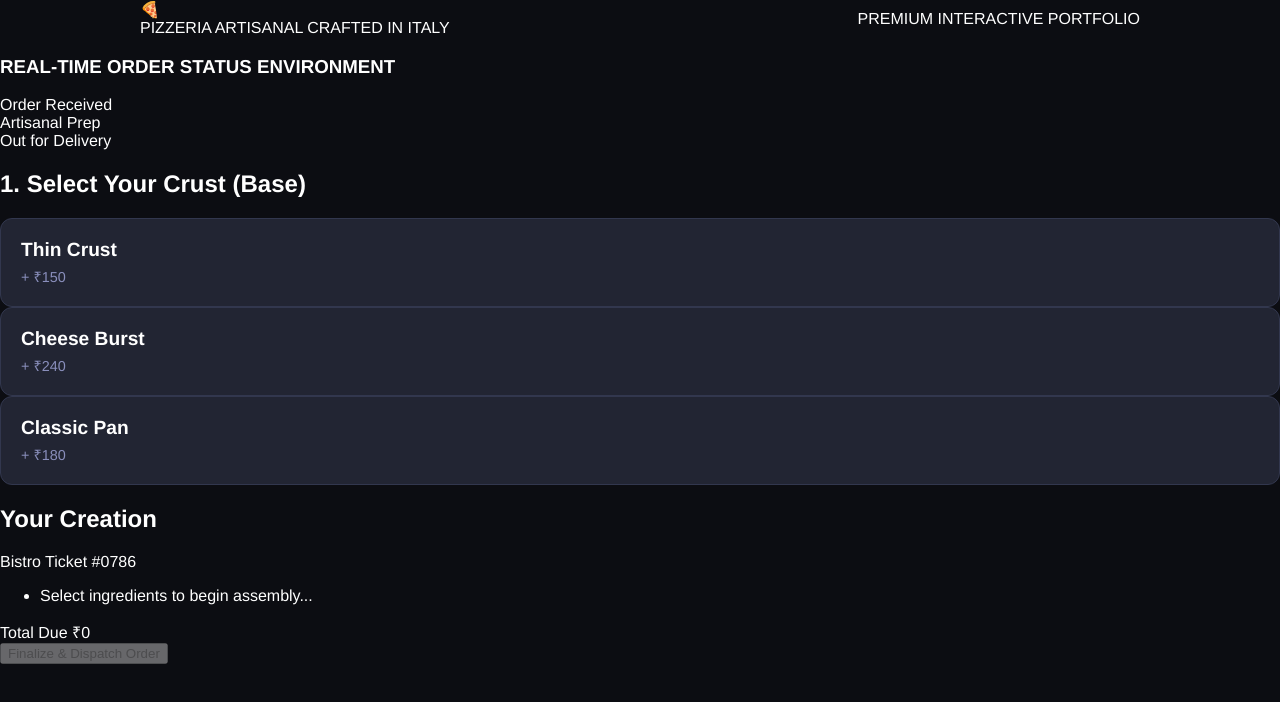
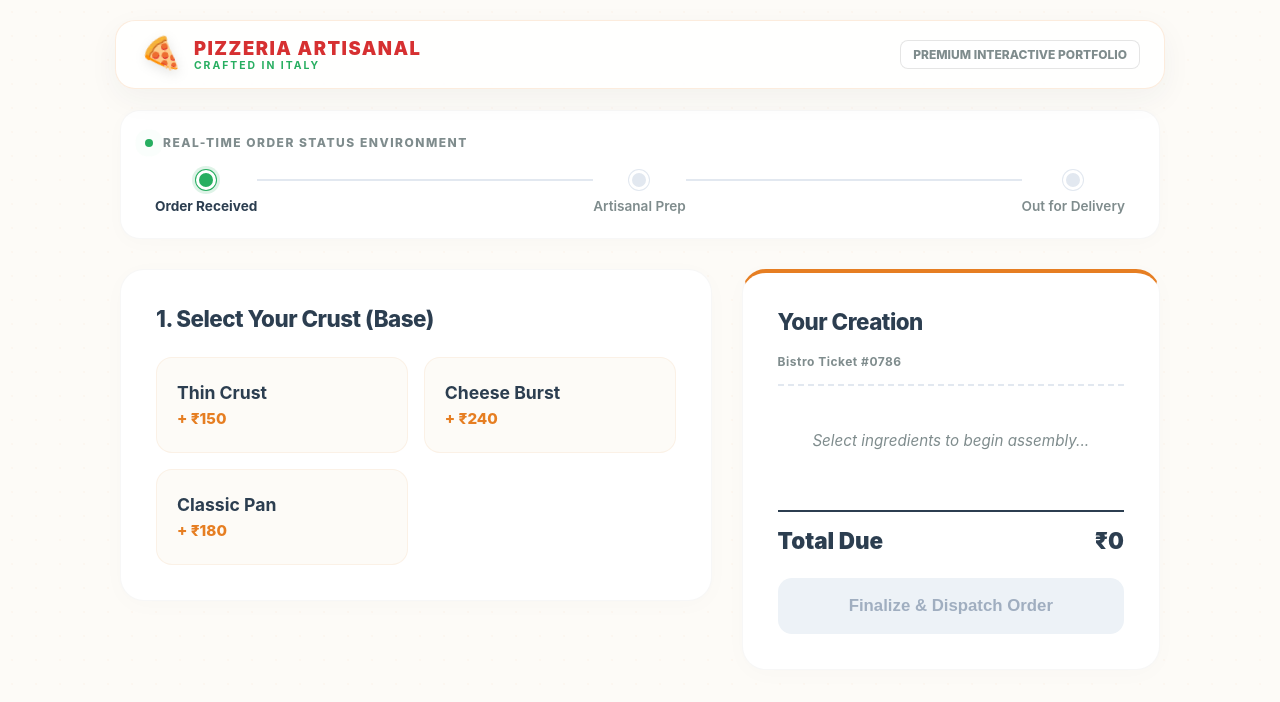
Before and after one commit to QuantumAmBa/OIBSIP, a website: page pizza-app/index.html in a window 1280 px wide. Drawn offline with Linux system fonts and the light colour scheme.

Commit message:
Update style.css

```diff
--- a/pizza-app/style.css
+++ b/pizza-app/style.css
@@ -1,26 +1,142 @@
-:root { --brand: #E31837; --accent: #006494; --dark: #0c0d12; --panel-bg: #181a24; }
-body { background: var(--dark); color: #fff; font-family: 'Helvetica Neue', sans-serif; margin: 0; padding-bottom: 40px; }
-.brand-nav { background: var(--brand); padding: 16px 0; box-shadow: 0 4px 15px rgba(0,0,0,0.3); }
-.nav-container { max-width: 1000px; margin: 0 auto; display: flex; justify-content: space-between; align-items: center; padding: 0 20px; }
-.logo { font-weight: 900; font-size: 1.3rem; letter-spacing: 1px; }
-.ab-badge { border: 2px solid #fff; padding: 4px 12px; font-weight: 800; font-size: 0.8rem; border-radius: 4px; }
-.main-wrapper { max-width: 1000px; margin: 30px auto; padding: 0 20px; }
-.tracker-card { background: #11131c; border-left: 5px solid var(--accent); padding: 20px; border-radius: 12px; margin-bottom: 30px; text-align: left; }
-.tracker-card h3 { margin: 0 0 10px 0; font-size: 0.9rem; color: #8a8fbc; letter-spacing: 1px; }
-.tracker-steps { font-weight: bold; font-size: 1.1rem; }
-.t-step { color: #444a63; }
-.t-step.active { color: #00ff87; text-shadow: 0 0 10px rgba(0,255,135,0.3); }
-.app-layout { display: flex; gap: 30px; }
-.card.panel { background: var(--panel-bg); border: 1px solid #26293b; padding: 30px; border-radius: 16px; flex: 2; text-align: left; }
-.card.panel.summary { flex: 1; display: flex; flex-direction: column; justify-content: space-between; border-color: var(--accent); }
-.item-grid { display: grid; grid-template-columns: 1fr 1fr; gap: 16px; margin-top: 20px; }
-.menu-card { background: #222533; border: 1px solid #32374e; padding: 20px; border-radius: 12px; cursor: pointer; transition: 0.2s; }
-.menu-card:hover { border-color: var(--brand); transform: translateY(-2px); }
-.menu-card h4 { margin: 0 0 6px 0; font-size: 1.2rem; }
-.menu-card p { margin: 0; color: #8a8fbc; font-size: 0.9rem; }
-.summary-list { list-style: none; padding: 0; margin: 20px 0; }
-.summary-list li { padding: 10px 0; border-bottom: 1px solid #26293b; display: flex; justify-content: space-between; }
-.summary-list li.empty { color: #515470; border: none; }
-.total-bar { font-size: 1.5rem; font-weight: bold; border-top: 2px solid #26293b; padding-top: 15px; margin-bottom: 15px; display: flex; justify-content: space-between; }
-.checkout-btn { background: var(--brand); color: white; border: none; width: 100%; padding: 16px; border-radius: 10px; font-size: 1.1rem; font-weight: bold; cursor: pointer; transition: 0.2s; }
-.checkout-btn:disabled { background: #222533; color: #515470; cursor: not-allowed; }
+/* Warm Italian Bistro Archetype Color Palette */
+:root {
+    --bg-warm: #FDFBF7;           /* Soft elegant ivory beige background */
+    --panel-ivory: #FFFFFF;       /* Crisp white for layout separation */
+    --tomato-red: #D63031;        /* Deep authentic rich volcanic red */
+    --basil-green: #27AE60;       /* Vibrant fresh organic basil green */
+    --crust-orange: #E67E22;      /* Golden wood-fired brick crust orange */
+    --text-charcoal: #2C3E50;     /* Soft luxury graphite typography */
+    --text-muted: #7F8C8D;        /* Elegant secondary text slate */
+}
+
+body {
+    background-color: var(--bg-warm);
+    /* Subtle geometric checkerboard/bistro table accent in background */
+    background-image: radial-gradient(rgba(230, 126, 34, 0.03) 1px, transparent 0);
+    background-size: 24px 24px;
+    color: var(--text-charcoal);
+    font-family: 'SF Pro Display', -apple-system, BlinkMacSystemFont, 'Segoe UI', sans-serif;
+    margin: 0;
+    padding-top: 110px; /* Provides separation for the fixed navigation block */
+    padding-bottom: 60px;
+    -webkit-font-smoothing: antialiased;
+}
+
+/* Floating Structural Floating Header Layer */
+.floating-nav {
+    position: fixed;
+    top: 20px;
+    left: 50%;
+    transform: translateX(-50%);
+    width: calc(100% - 80px);
+    max-width: 1000px;
+    background: rgba(255, 255, 255, 0.85);
+    backdrop-filter: blur(20px);
+    -webkit-backdrop-filter: blur(20px);
+    border: 1px solid rgba(230, 126, 34, 0.15);
+    padding: 14px 24px;
+    border-radius: 20px;
+    box-shadow: 0 10px 30px rgba(44, 62, 80, 0.05);
+    z-index: 1000;
+}
+.nav-container { display: flex; justify-content: space-between; align-items: center; }
+.brand-identity { display: flex; align-items: center; gap: 14px; text-align: left; }
+.pizza-icon { font-size: 2rem; transform: rotate(-15deg); filter: drop-shadow(0 4px 6px rgba(0,0,0,0.1)); }
+.logo-main { display: block; font-weight: 900; font-size: 1.15rem; letter-spacing: 1.5px; color: var(--tomato-red); }
+.logo-sub { display: block; font-weight: 700; font-size: 0.65rem; color: var(--basil-green); letter-spacing: 2px; }
+.portfolio-badge { font-weight: 800; font-size: 0.75rem; color: var(--text-muted); border: 1px solid rgba(0,0,0,0.1); padding: 6px 12px; border-radius: 8px; background: #fff; }
+
+/* Structural Content Layout Wrapper */
+.main-content-wrapper { max-width: 1040px; margin: 0 auto; padding: 0 20px; }
+
+/* Minimalist Tracking Dashboard System */
+.tracking-card {
+    background: var(--panel-ivory);
+    border-radius: 20px;
+    padding: 24px;
+    margin-bottom: 30px;
+    box-shadow: 0 4px 20px rgba(0,0,0,0.02);
+    border: 1px solid rgba(0,0,0,0.03);
+}
+.tracker-header { display: flex; align-items: center; gap: 10px; margin-bottom: 20px; }
+.pulse-indicator { width: 8px; height: 8px; background: var(--basil-green); border-radius: 50%; box-shadow: 0 0 0 0 rgba(39, 174, 96, 0.4); animation: pulse 2s infinite; }
+.tracker-header h3 { margin: 0; font-size: 0.75rem; letter-spacing: 1.5px; color: var(--text-muted); font-weight: 800; }
+.tracker-timeline { display: flex; align-items: center; justify-content: space-between; position: relative; padding: 0 10px; }
+.timeline-node { display: flex; flex-direction: column; align-items: center; gap: 8px; position: relative; z-index: 2; }
+.node-dot { width: 14px; height: 14px; background: #E2E8F0; border-radius: 50%; transition: all 0.4s ease; border: 3px solid var(--panel-ivory); box-shadow: 0 0 0 1px #E2E8F0; }
+.node-label { font-size: 0.85rem; font-weight: 600; color: var(--text-muted); transition: color 0.4s; }
+.timeline-line { flex: 1; height: 2px; background: #E2E8F0; margin-bottom: 24px; position: relative; z-index: 1; }
+.timeline-node.active .node-dot { background: var(--basil-green); box-shadow: 0 0 0 4px rgba(39, 174, 96, 0.15), 0 0 0 1px var(--basil-green); }
+.timeline-node.active .node-label { color: var(--text-charcoal); font-weight: 700; }
+
+/* Functional Workspace Two-Column Grid Alignment */
+.workspace-grid { display: flex; gap: 30px; align-items: flex-start; }
+.panel { background: var(--panel-ivory); border-radius: 24px; padding: 35px; box-shadow: 0 4px 25px rgba(0,0,0,0.02); border: 1px solid rgba(0,0,0,0.03); }
+.workflow-panel { flex: 1.8; text-align: left; }
+.ticket-panel { flex: 1.2; display: flex; flex-direction: column; text-align: left; border-top: 4px solid var(--crust-orange); }
+
+h2 { margin-top: 0; font-size: 1.4rem; font-weight: 800; letter-spacing: -0.5px; color: var(--text-charcoal); }
+
+/* Gourmet Visual Grid Menu Matrix */
+.gourmet-grid { display: grid; grid-template-columns: repeat(auto-fit, minmax(180px, 1fr)); gap: 16px; margin-top: 25px; }
+.menu-card {
+    background: var(--bg-warm);
+    border: 1px solid rgba(230, 126, 34, 0.08);
+    padding: 24px 20px;
+    border-radius: 16px;
+    cursor: pointer;
+    transition: all 0.25s cubic-bezier(0.4, 0, 0.2, 1);
+}
+.menu-card:hover {
+    background: #fff;
+    border-color: var(--crust-orange);
+    transform: translateY(-4px);
+    box-shadow: 0 12px 24px rgba(230, 126, 34, 0.08);
+}
+.menu-card h4 { margin: 0 0 6px 0; font-size: 1.1rem; font-weight: 700; color: var(--text-charcoal); }
+.menu-card p { margin: 0; color: var(--crust-orange); font-weight: 800; font-size: 0.95rem; }
+
+/* Luxury Manifest Invoice Ticket System */
+.ticket-header { border-bottom: 2px dashed #E2E8F0; padding-bottom: 15px; margin-bottom: 15px; }
+.ticket-date { margin: 4px 0 0 0; font-size: 0.75rem; font-weight: 700; color: var(--text-muted); letter-spacing: 0.5px; }
+.receipt-manifest { list-style: none; padding: 0; margin: 0; }
+.receipt-manifest li { padding: 12px 0; border-bottom: 1px dashed #F1F5F9; display: flex; justify-content: space-between; align-items: center; font-size: 0.95rem; }
+.manifest-empty-state { color: var(--text-muted); font-style: italic; border: none !important; padding: 30px 0 !important; text-align: center; justify-content: center !important; }
+.pricing-summary-block { margin-top: auto; padding-top: 20px; }
+.price-row { display: flex; justify-content: space-between; margin-bottom: 8px; font-size: 0.9rem; color: var(--text-muted); }
+.total-row { font-size: 1.4rem; font-weight: 900; color: var(--text-charcoal); border-top: 2px solid var(--text-charcoal); padding-top: 15px; margin-top: 10px; margin-bottom: 0; }
+
+/* Dispatch Checkout Control Key */
+.action-dispatch-btn {
+    background: var(--tomato-red);
+    color: white;
+    border: none;
+    width: 100%;
+    padding: 18px;
+    border-radius: 14px;
+    font-size: 1.05rem;
+    font-weight: 700;
+    cursor: pointer;
+    margin-top: 24px;
+    transition: all 0.2s ease;
+}
+.action-dispatch-btn:hover:not(:disabled) {
+    background: #b82324;
+    transform: translateY(-2px);
+    box-shadow: 0 8px 20px rgba(214, 48, 49, 0.25);
+}
+.action-dispatch-btn:disabled { background: #EDF2F7; color: #A0AEC0; cursor: not-allowed; }
+
+@keyframes pulse {
+    0% { box-shadow: 0 0 0 0 rgba(39, 174, 96, 0.4); }
+    70% { box-shadow: 0 0 0 10px rgba(39, 174, 96, 0); }
+    100% { box-shadow: 0 0 0 0 rgba(39, 174, 96, 0); }
+}
+
+/* Fluid Mobile Layout Compaction Breakpoint */
+@media (max-width: 820px) {
+    body { padding-top: 130px; }
+    .floating-nav { width: calc(100% - 40px); }
+    .workspace-grid { flex-direction: column; }
+    .card.panel { width: calc(100% - 70px); }
+}
```
